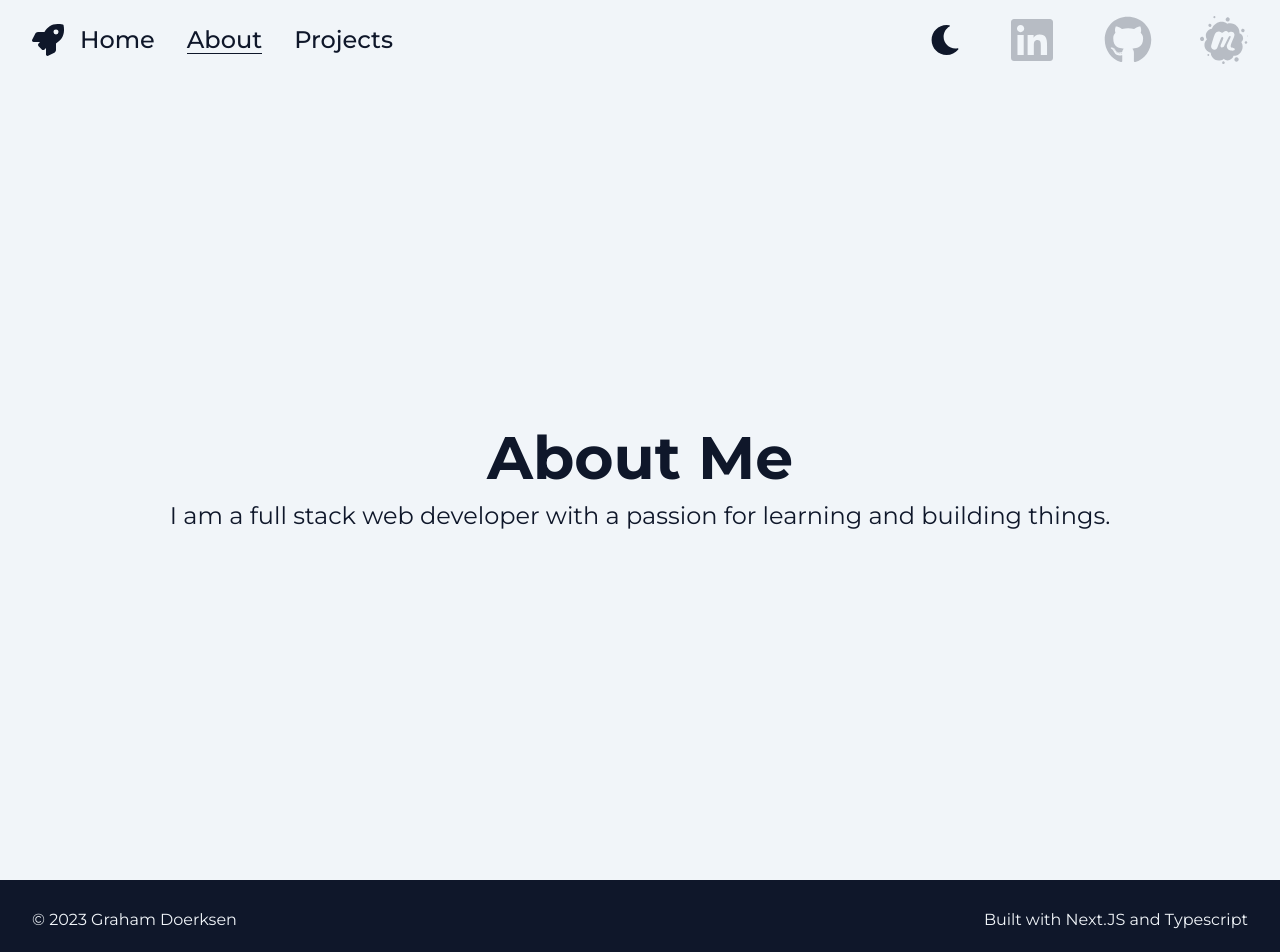
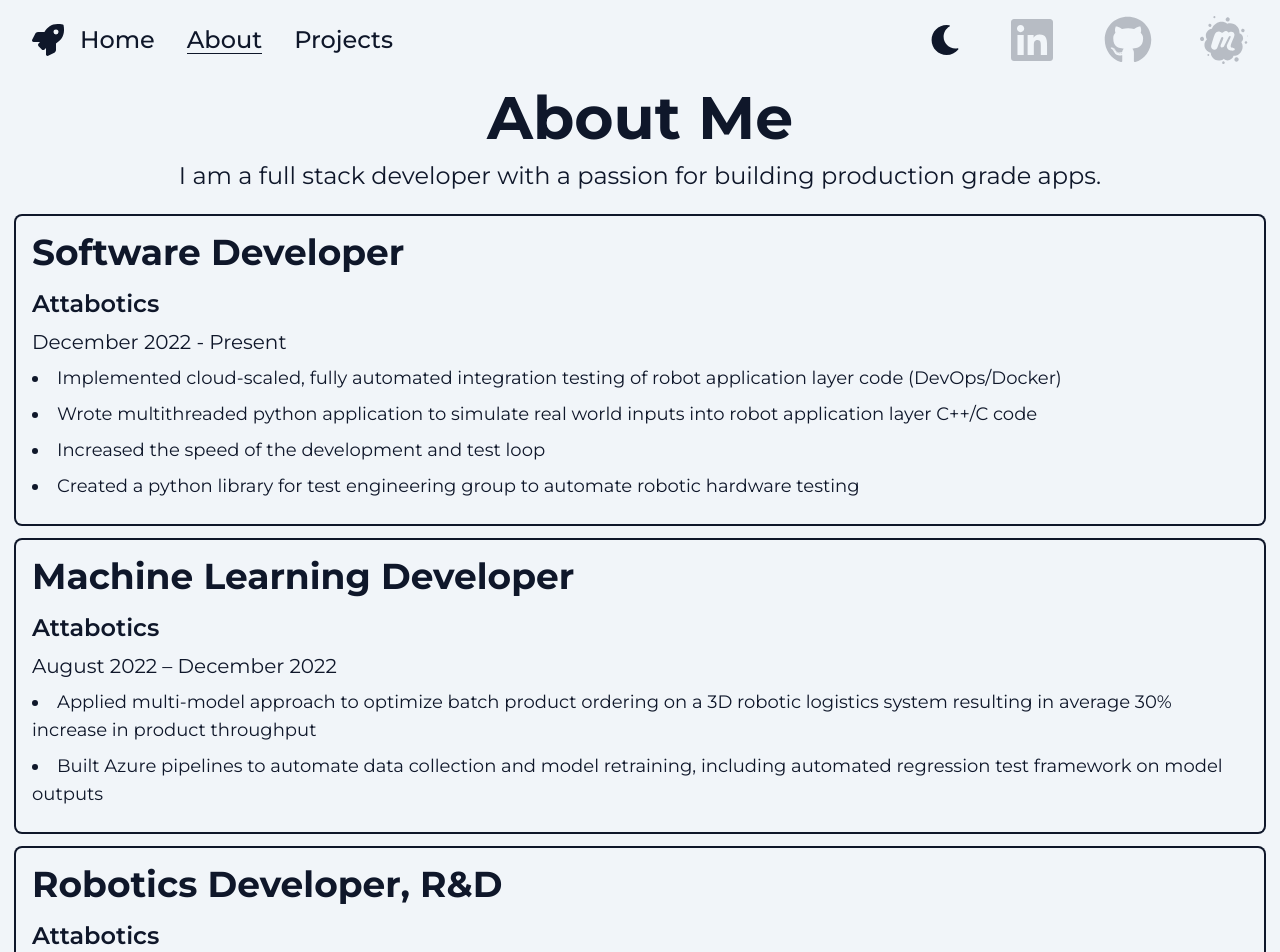
Before and after one commit to gdoerksen/portfolio-nextjs, a Next.js app: page /about in a window 1280 px wide. Shown: the top 952 px of the page. Built offline with nearby package versions, Linux system fonts and the light colour scheme.

Commit message:
Added ExperienceBlock component and began adding content and styling

```diff
--- /dev/null
+++ b/src/components/ExperienceBlock.tsx
@@ -0,0 +1,58 @@
+import Image from "next/image";
+import React from "react";
+
+interface ExperienceBlockProps {
+  title: string;
+  company?: string;
+  companyLogo?: string;
+  date: string;
+  description: Array<string> | string;
+}
+
+function ExperienceBlock({
+  title,
+  company,
+  companyLogo,
+  date,
+  description,
+}: ExperienceBlockProps) {
+
+  let companyComponent = null;
+  if (company) {
+    companyComponent = (
+      <h3 className="mb-2 text-2xl font-semibold">{company}</h3>
+    );
+  }
+  if (company && companyLogo) {
+    companyComponent = (
+      <div className="flex items-center justify-start mb-2">
+        <Image src={companyLogo} alt={`${company} logo`} />
+        <h3 className="mb-2 text-2xl font-semibold">{company}</h3>
+      </div>
+    );
+  }
+
+  let descriptionClass = "mb-2 text-lg";
+
+
+  return (
+    <div className="flex flex-col items-start justify-start rounded-md ring-2 ring-dark dark:ring-light p-4 m-4">
+      <h2 className="mb-4 text-4xl font-bold">{title}</h2>
+      {companyComponent}
+      <p className="mb-2 text-xl">{date}</p>
+
+      {typeof description === "string" ? (
+        <p className={descriptionClass}>{description}</p>
+      ) : (
+        <ul className="list-disc list-inside">
+          {description.map((item) => (
+            <li className={descriptionClass}>{item}</li>
+          ))}
+        </ul>
+      )}
+
+    </div>
+  );
+}
+
+export default ExperienceBlock;
--- a/src/pages/about.tsx
+++ b/src/pages/about.tsx
@@ -1,26 +1,79 @@
 import React from "react";
 import Head from "next/head";
+
+import SEOHead from "@/components/SEO/SEOHead";
+import ExperienceBlock from "@/components/ExperienceBlock";
+
 
 function AboutPage() {
   return (
     <>
-      <Head>
-        <title>About Me</title>
-        <meta name="description" content="About the Author" />
-        <meta property="og:title" content="About Me" key="title" />
-        <meta name="viewport" content="width=device-width, initial-scale=1.0" />
-        <meta charSet="utf-8" />
-      </Head>
+      <SEOHead
+        title="Graham Doerksen | About"
+        description="Graham Doerksen Portfolio"
+        />
 
-      <div className="flex flex-col items-center justify-center min-h-screen py-2">
+      <div className="flex flex-col items-center justify-center py-2">
         <h1 className="text-6xl font-bold">About Me</h1>
         <p className="mt-3 text-2xl">
-          I am a full stack web developer with a passion for learning and
-          building things.
+          I am a full stack developer with a passion for building production grade apps.
         </p>
       </div>
+
+      <ExperienceBlock
+        title="Software Developer"
+        company="Attabotics"
+        date="December 2022 - Present"
+        description={[
+          "Implemented cloud-scaled, fully automated integration testing of robot application layer code (DevOps/Docker)",
+          "Wrote multithreaded python application to simulate real world inputs into robot application layer C++/C code",
+          "Increased the speed of the development and test loop",
+          "Created a python library for test engineering group to automate robotic hardware testing"
+        ]}/>
+
+      <ExperienceBlock
+        title="Machine Learning Developer"
+        company="Attabotics"
+        date="August 2022 – December 2022"
+        description={[
+          "Applied multi-model approach to optimize batch product ordering on a 3D robotic logistics system resulting in average 30% increase in product throughput",
+          "Built Azure pipelines to automate data collection and model retraining, including automated regression test framework on model outputs"
+        ]}/>
+
+      <ExperienceBlock
+        title="Robotics Developer, R&D"
+        company="Attabotics"
+        date="May 2021 – August 2022"
+        description={[
+          "Lead Developer Robot IP Command and Control initiative: Implemented TCP/IP networking stack on robotic firmware for Wi-Fi, LTE and 5G connections which increase product reliability, security and global market access (C/C++/SQL)",
+          "Implemented automated regression test framework of production code (C/C++/googletest)",
+          "Consistently provided engaging product demos to clients and investors, leading to multiple million dollar plus contracts",
+          "Designed and built a technology demonstration for the Microsoft Industry Experience Center",
+          "Python, SQL, C, C++, C#, DevOps, Github"
+        ]}/>
+
     </>
   );
+
+  // <div className="grid w-full grid-cols-8 gap-16">
+  // <div className="col-span-3 flex flex-col items-start justify-start">
+  //   <h2 className="mb-4 text-4xl font-bold uppercase">Skills</h2>
+  //   <p>
+  //     I have experience with the following technologies:
+  //     <ul className="list-disc list-inside">
+  //       <li>React</li>
+  //       <li>Next.js</li>
+  //       <li>Node.js</li>
+  //       <li>Express</li>
+  //       <li>PostgreSQL</li>
+  //       <li>GraphQL</li>
+  //       <li>Prisma</li>
+  //       <li>Typescript</li>
+  //       </ul>
+  //   </p>
+  // </div>
+  // </div>
+
 }
 
 export default AboutPage;
--- a/src/pages/index.tsx
+++ b/src/pages/index.tsx
@@ -15,8 +15,9 @@ const Home: NextPage = () => {
 
   return (
       <div className='flex justify-center'>
-        <div className="block md:flex max-w-screen-lg items-center py-4">
+        <div className="block md:flex min-h-screen max-w-screen-lg items-center py-4">
           {/* TODO: Consider use of max-w-prose on this container */}
+          {/* Use of min-h-screen helps keep the viewer focused, we should add a drop arrow*/}
           <IntroImage />
           <IntroText />
         </div>
```
